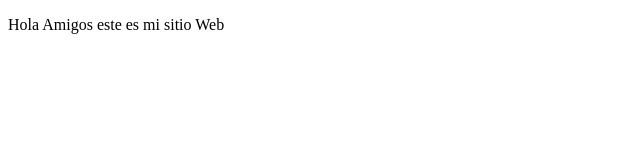
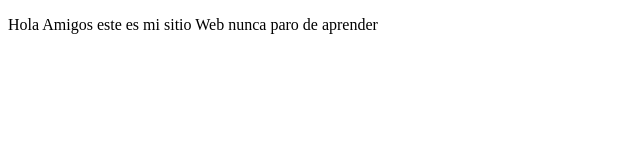
Before and after one commit to Enrique-LP/proyectoDemoCursoPrework, a plain HTML site: page index.html in a window 1280 px wide. Shown: the whole page, without its empty margins (0-640 px from the left). Drawn offline with Linux system fonts and the light colour scheme.

Commit message:
cambios en el index

```diff
--- a/index.html
+++ b/index.html
@@ -7,7 +7,7 @@
     <title>Hola Mundooooo</title>
 </head>
 <p>
-    Hola Amigos este es mi sitio Web
+    Hola Amigos este es mi sitio Web nunca paro de aprender
 </p>
 </body>
 </html>
```
